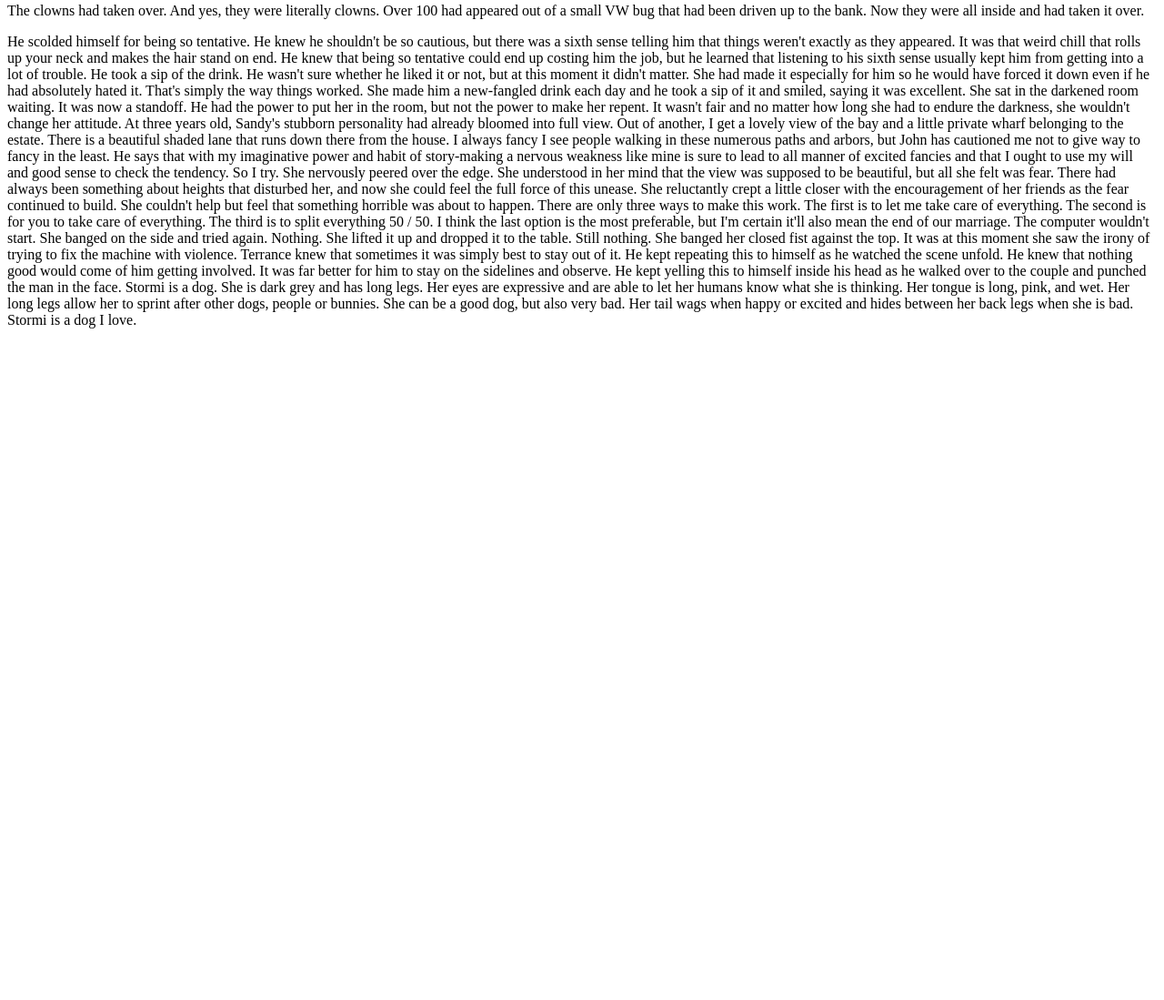
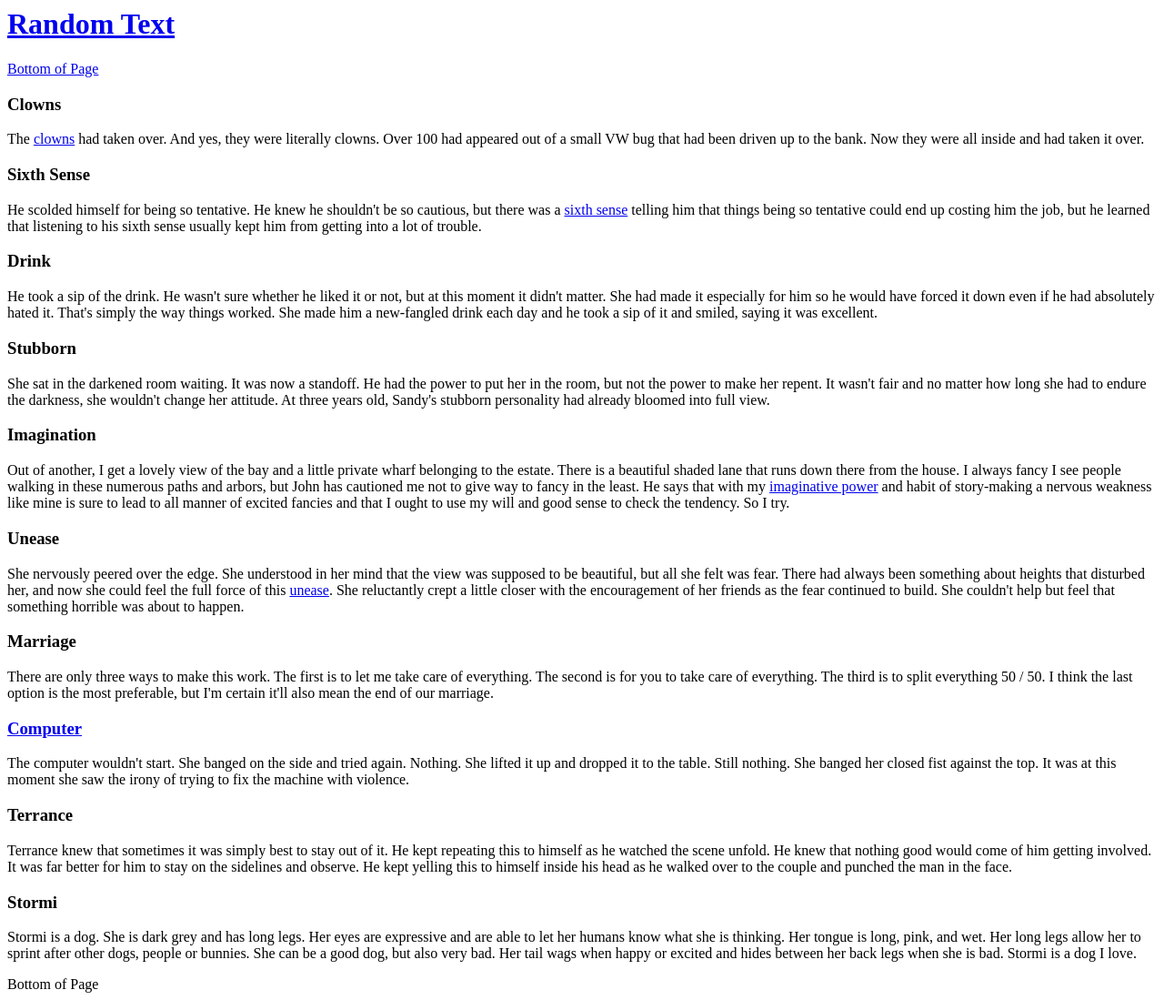
Before and after one commit to chmageeucsc/artdm171, a plain HTML site: page challenge2/index.html in a window 1280 px wide. Shown: the part 13-1112 px from the top of the page at 91% size. Before the commit the page ends 800 px from the top, so only its background shows below. Drawn offline with Linux system fonts and the light colour scheme.

Commit message:
links added

```diff
--- a/challenge2/index.html
+++ b/challenge2/index.html
@@ -4,27 +4,80 @@
 <!--
 
 Student Name: Chantel Gee
-Assignment Name: Challenge 2-Linking
+Assignment Name: Challenge 2 - Linking
 Date: 03.04.2024
 
 -->
 
 <head>
-  <title>Title of the document</title>
+  <title>Challenge 2 - Linking</title>
 </head>
 <body>
+<h1><a href="https://randomwordgenerator.com/paragraph.php">Random Text</a></h1>
+<a href=“#bottom”>Bottom of Page</a>
+<h3>Clowns</h3>
 <p>
-  The clowns had taken over. And yes, they were literally clowns. Over 100 had appeared out of a small VW bug that had been driven up to the bank. Now they were all inside and had taken it over.
+  The <a href="https://en.wikipedia.org/wiki/2016_clown_sightings">clowns</a> had taken over. And yes, they were literally clowns. Over 100 had appeared out of a small VW bug that had been driven
+	 up to the bank. Now they were all inside and had taken it over.
 </p>
-	He scolded himself for being so tentative. He knew he shouldn't be so cautious, but there was a sixth sense telling him that things weren't exactly as they appeared. It was that weird chill that rolls up your neck and makes the hair stand on end. He knew that being so tentative could end up costing him the job, but he learned that listening to his sixth sense usually kept him from getting into a lot of trouble.
-He took a sip of the drink. He wasn't sure whether he liked it or not, but at this moment it didn't matter. She had made it especially for him so he would have forced it down even if he had absolutely hated it. That's simply the way things worked. She made him a new-fangled drink each day and he took a sip of it and smiled, saying it was excellent.
-She sat in the darkened room waiting. It was now a standoff. He had the power to put her in the room, but not the power to make her repent. It wasn't fair and no matter how long she had to endure the darkness, she wouldn't change her attitude. At three years old, Sandy's stubborn personality had already bloomed into full view.
-Out of another, I get a lovely view of the bay and a little private wharf belonging to the estate. There is a beautiful shaded lane that runs down there from the house. I always fancy I see people walking in these numerous paths and arbors, but John has cautioned me not to give way to fancy in the least. He says that with my imaginative power and habit of story-making a nervous weakness like mine is sure to lead to all manner of excited fancies and that I ought to use my will and good sense to check the tendency. So I try.
-She nervously peered over the edge. She understood in her mind that the view was supposed to be beautiful, but all she felt was fear. There had always been something about heights that disturbed her, and now she could feel the full force of this unease. She reluctantly crept a little closer with the encouragement of her friends as the fear continued to build. She couldn't help but feel that something horrible was about to happen.
-There are only three ways to make this work. The first is to let me take care of everything. The second is for you to take care of everything. The third is to split everything 50 / 50. I think the last option is the most preferable, but I'm certain it'll also mean the end of our marriage.
-The computer wouldn't start. She banged on the side and tried again. Nothing. She lifted it up and dropped it to the table. Still nothing. She banged her closed fist against the top. It was at this moment she saw the irony of trying to fix the machine with violence.
-Terrance knew that sometimes it was simply best to stay out of it. He kept repeating this to himself as he watched the scene unfold. He knew that nothing good would come of him getting involved. It was far better for him to stay on the sidelines and observe. He kept yelling this to himself inside his head as he walked over to the couple and punched the man in the face.
-Stormi is a dog. She is dark grey and has long legs. Her eyes are expressive and are able to let her humans know what she is thinking. Her tongue is long, pink, and wet. Her long legs allow her to sprint after other dogs, people or bunnies. She can be a good dog, but also very bad. Her tail wags when happy or excited and hides between her back legs when she is bad. Stormi is a dog I love.
+<h3>Sixth Sense</h3>
+<p>
+	He scolded himself for being so tentative. He knew he shouldn't be so cautious, but there was a
+		<a href="https://youtu.be/3-ZP95NF_Wk?si=hR5engrjQKelpsJS">sixth sense</a> telling him that things being so tentative could
+		end up costing him the job, but he learned that listening to his sixth sense usually kept him from getting into a lot of trouble.
 </p>
+<h3>Drink</h3>
+<p>
+	He took a sip of the drink. He wasn't sure whether he liked it or not, but at this moment it didn't matter. She had made it
+		especially for him so he would have forced it down even if he had absolutely hated it. That's simply the way things worked. She
+		made him a new-fangled drink each day and he took a sip of it and smiled, saying it was excellent.
+</p>
+<h3>Stubborn</h3>
+<p>
+	She sat in the darkened room waiting. It was now a standoff. He had the power to put her in the room, but not the power to make her
+		repent. It wasn't fair and no matter how long she had to endure the darkness, she wouldn't change her attitude. At three years old,
+		Sandy's stubborn personality had already bloomed into full view.
+</p>
+<h3>Imagination</h3>
+<p>
+	Out of another, I get a lovely view of the bay and a little private wharf belonging to the estate. There is a beautiful shaded
+		lane that runs down there from the house. I always fancy I see people walking in these numerous paths and arbors, but John has
+		cautioned me not to give way to fancy in the least. He says that with my
+		<a href="https://www.youtube.com/watch?v=SVi3-PrQ0pY">imaginative power</a> and habit of story-making a nervous
+		weakness like mine is sure to lead to all manner of excited fancies and that I ought to use my will and good sense to check the
+		tendency. So I try.
+</p>
+<h3>Unease</h3>
+<p>
+	She nervously peered over the edge. She understood in her mind that the view was supposed to be beautiful, but all she felt was
+		fear. There had always been something about heights that disturbed her, and now she could feel the full force of this
+		<a href="https://www.merriam-webster.com/dictionary/unease">unease</a>. She reluctantly crept a little closer with the
+		encouragement of her friends as the fear continued to build. She couldn't help but feel that something horrible was about to happen.
+</p>
+<h3>Marriage</h3>
+<p>
+	There are only three ways to make this work. The first is to let me take care of everything. The second is for you to take care
+		of everything. The third is to split everything 50 / 50. I think the last option is the most preferable, but I'm certain it'll
+		also mean the end of our marriage.
+</p>
+<h3><a href="https://tvtropes.org/pmwiki/pmwiki.php/Main/PercussiveMaintenance">Computer</a></h3>
+<p>
+	The computer wouldn't start. She banged on the side and tried again. Nothing. She lifted it up and dropped it to the table. Still
+		nothing. She banged her closed fist against the top. It was at this moment she saw the irony of trying to fix the machine with
+		violence.
+</p>
+<h3>Terrance</h3>
+<p>
+	Terrance knew that sometimes it was simply best to stay out of it. He kept repeating this to himself as he watched the scene unfold.
+		He knew that nothing good would come of him getting involved. It was far better for him to stay on the sidelines and observe. He
+		kept yelling this to himself inside his head as he walked over to the couple and punched the man in the face.
+</p>
+<h3>Stormi</h3>
+<p>
+	Stormi is a dog. She is dark grey and has long legs. Her eyes are expressive and are able to let her humans know what she is thinking.
+		Her tongue is long, pink, and wet. Her long legs allow her to sprint after other dogs, people or bunnies. She can be a good dog, but
+		also very bad. Her tail wags when happy or excited and hides between her back legs when she is bad. Stormi is a dog I love.
+</p>
+<a id="bottom">Bottom of Page</a>
 </body>
 </html>
```
